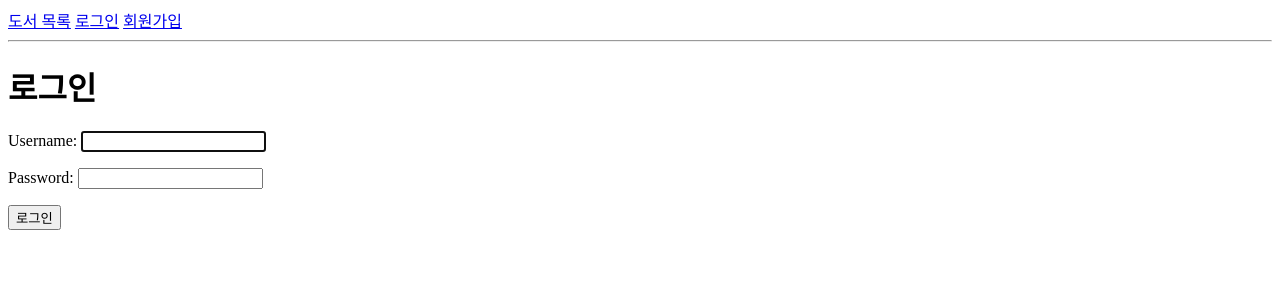
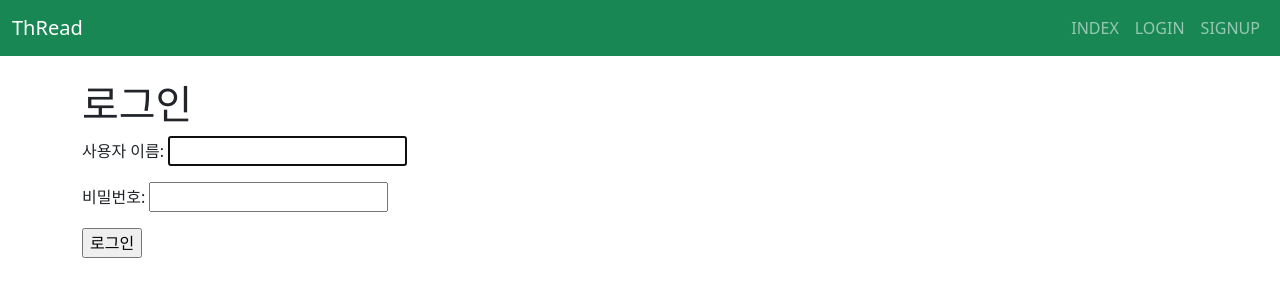
Before and after one commit to JaeYunAn/SSAFY_06-pjt, a Django app: page /accounts/login/ in a window 1280 px wide. Shown: the top 305 px of the page. Run offline with Django 5.2, Linux system fonts and the light colour scheme.

Commit message:
F601 프로젝트 구성: Bootstrap Navbar와 기본 설정 정비
- Bootstrap 5.3 레이아웃과 로그인 여부에 따라 바뀌는 공통 Navbar 구성
- 루트 URL을 메인 페이지로 연결, 언어·시간대를 한국 기준으로 변경
- 폼 공통 파셜 추가, requirements 갱신(ImageField에 필요한 Pillow 포함)

Co-Authored-By: Claude Opus 5.5 <noreply@anthropic.com>

```diff
--- a/mypjt/settings.py
+++ b/mypjt/settings.py
@@ -104,9 +104,9 @@ AUTH_PASSWORD_VALIDATORS = [
 # Internationalization
 # https://docs.djangoproject.com/en/5.2/topics/i18n/
 
-LANGUAGE_CODE = 'en-us'
+LANGUAGE_CODE = 'ko-kr'
 
-TIME_ZONE = 'UTC'
+TIME_ZONE = 'Asia/Seoul'
 
 USE_I18N = True
 
--- a/mypjt/urls.py
+++ b/mypjt/urls.py
@@ -18,8 +18,10 @@ from django.conf import settings
 from django.conf.urls.static import static
 from django.contrib import admin
 from django.urls import path, include
+from django.views.generic import RedirectView
 
 urlpatterns = [
+    path('', RedirectView.as_view(pattern_name='books:index'), name='home'),
     path('admin/', admin.site.urls),
     path('books/', include('books.urls')),
     path('accounts/', include('accounts.urls')),
--- a/templates/base.html
+++ b/templates/base.html
@@ -3,31 +3,47 @@
 <head>
   <meta charset="UTF-8">
   <meta name="viewport" content="width=device-width, initial-scale=1.0">
-  <title>Book Review</title>
+  <title>{% block title %}ThRead{% endblock title %}</title>
+  <link href="https://cdn.jsdelivr.net/npm/bootstrap@5.3.8/dist/css/bootstrap.min.css" rel="stylesheet">
 </head>
 <body>
-  <nav>
-    <a href="{% url 'books:index' %}">도서 목록</a>
-
+  <nav class="navbar navbar-expand-md navbar-dark bg-success mb-4">
+    <div class="container-fluid">
+      <a class="navbar-brand" href="{% url 'books:index' %}">ThRead</a>
+      <button class="navbar-toggler" type="button" data-bs-toggle="collapse" data-bs-target="#mainNav"
+              aria-controls="mainNav" aria-expanded="false" aria-label="메뉴 열기">
+        <span class="navbar-toggler-icon"></span>
+      </button>
+      <div class="collapse navbar-collapse" id="mainNav">
+        <ul class="navbar-nav ms-auto align-items-md-center">
+          <li class="nav-item"><a class="nav-link" href="{% url 'books:index' %}">INDEX</a></li>
           {% if request.user.is_authenticated %}
-      <a href="{% url 'books:create' %}">도서 등록</a>
-      <a href="{% url 'accounts:profile' request.user.username %}">내 프로필</a>
-      <a href="{% url 'accounts:update' %}">회원정보 수정</a>
-
-      <form action="{% url 'accounts:logout' %}" method="POST">
+            <li class="nav-item"><a class="nav-link" href="{% url 'books:create' %}">CREATE</a></li>
+            <li class="nav-item"><a class="nav-link" href="{% url 'accounts:profile' request.user.username %}">MY PROFILE</a></li>
+            <li class="nav-item">
+              <form action="{% url 'accounts:logout' %}" method="POST" class="m-0">
                 {% csrf_token %}
-        <button type="submit">로그아웃</button>
+                <button type="submit" class="nav-link">LOGOUT</button>
               </form>
-
+            </li>
           {% else %}
-      <a href="{% url 'accounts:login' %}">로그인</a>
-      <a href="{% url 'accounts:signup' %}">회원가입</a>
+            <li class="nav-item"><a class="nav-link" href="{% url 'accounts:login' %}">LOGIN</a></li>
+            <li class="nav-item"><a class="nav-link" href="{% url 'accounts:signup' %}">SIGNUP</a></li>
           {% endif %}
+        </ul>
+      </div>
+    </div>
   </nav>
 
-  <hr>
+  <main class="container pb-5">
+    {% for message in messages %}
+      <div class="alert alert-{% if message.tags == 'error' %}danger{% else %}{{ message.tags }}{% endif %}" role="alert">{{ message }}</div>
+    {% endfor %}
 
     {% block content %}
     {% endblock content %}
+  </main>
+
+  <script src="https://cdn.jsdelivr.net/npm/bootstrap@5.3.8/dist/js/bootstrap.bundle.min.js"></script>
 </body>
 </html>
```
Also changed, not shown: mypjt/tests.py (added, +35 -0 lines), requirements.txt (+5 -5 lines), templates/partials/form_fields.html (added, +13 -0 lines). Lines whose indentation alone changed are shown as unchanged.
